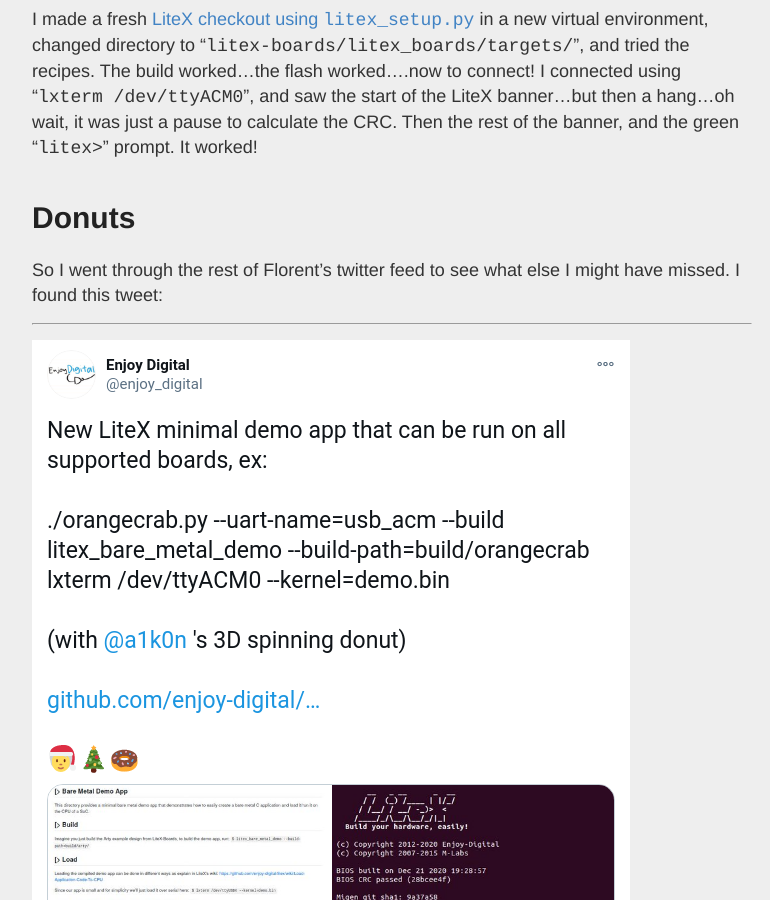
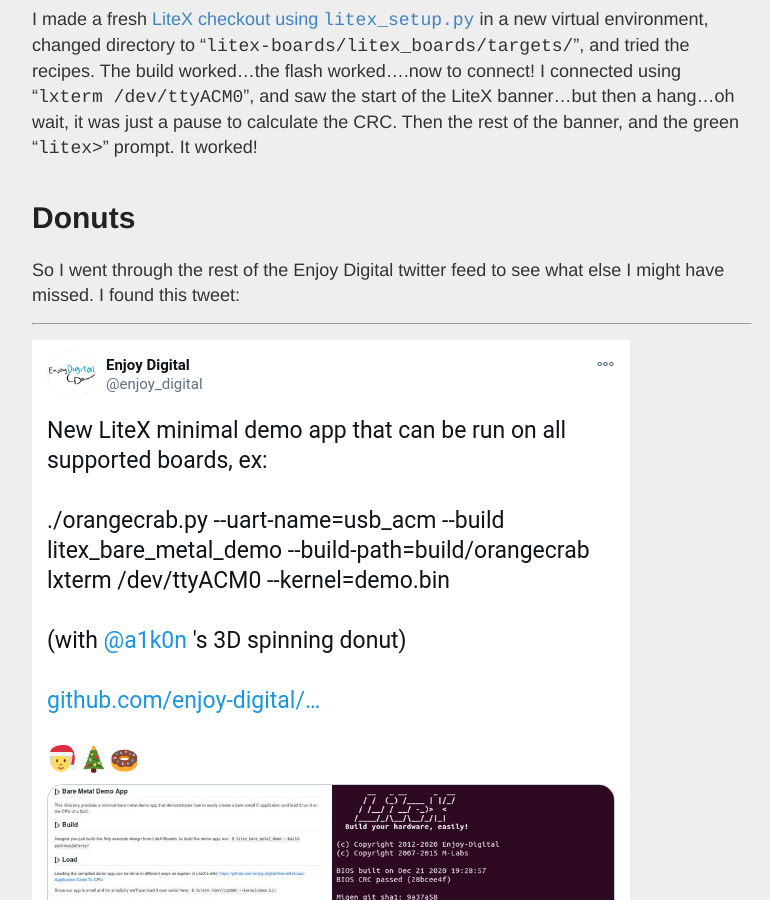
Before and after one commit to tcal-x/tcal-x.github.io, a Jekyll site: the page built from _posts/2021-03-04-Fomu-Donut.md, in a window 1280 px wide and 900 px high, scrolled down 1260 px. Shown: the whole window, without its empty margins (248-1018 px from the left). Built offline with Jekyll 4.4.1, drawn with Linux system fonts in a browser that asks for light colours; some of the changed text lies outside the part shown.

Commit message:
Update date to today.
Signed-off-by: Tim Callahan <tcal@google.com>

```diff
--- a/_posts/2021-01-23-Fomu-Donut.md
+++ b/_posts/2021-03-04-Fomu-Donut.md
@@ -23,7 +23,7 @@ I made a fresh [LiteX checkout using `litex_setup.py`](https://github.com/enjoy-
 
 # Donuts
 
-So I went through the rest of Florent's twitter feed to see what else I might have missed.   I found this tweet:
+So I went through the rest of the Enjoy Digital twitter feed to see what else I might have missed.   I found this tweet:
 
 <hr>
 
```
